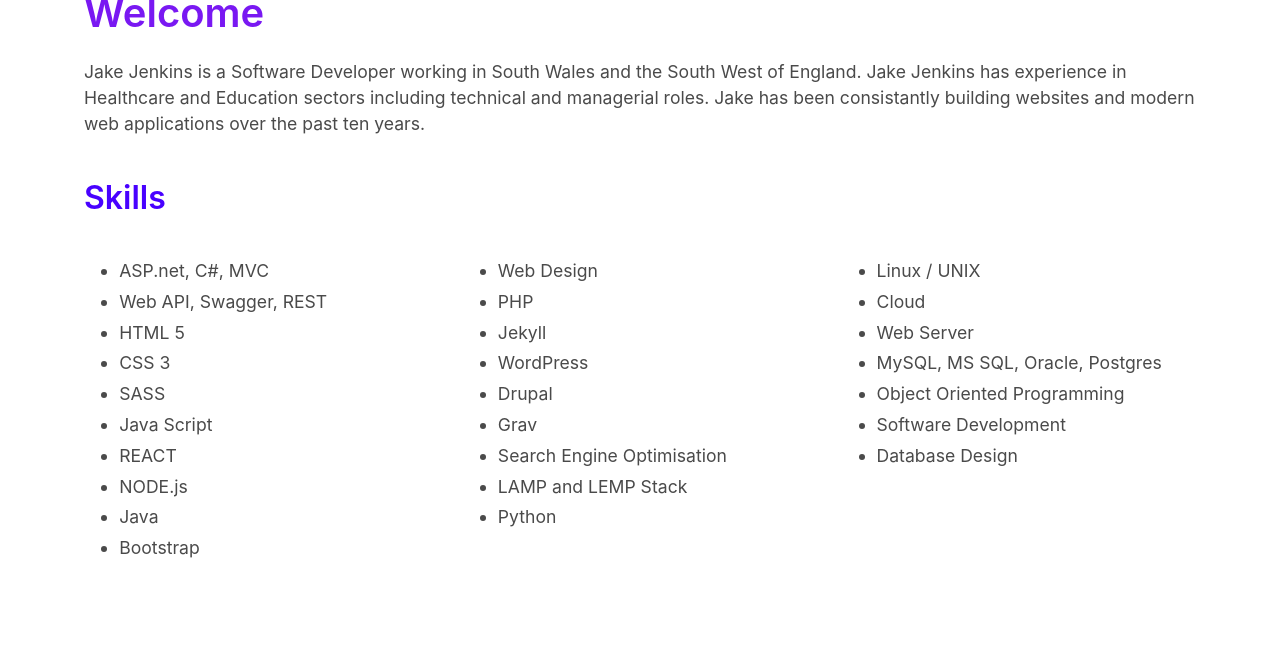
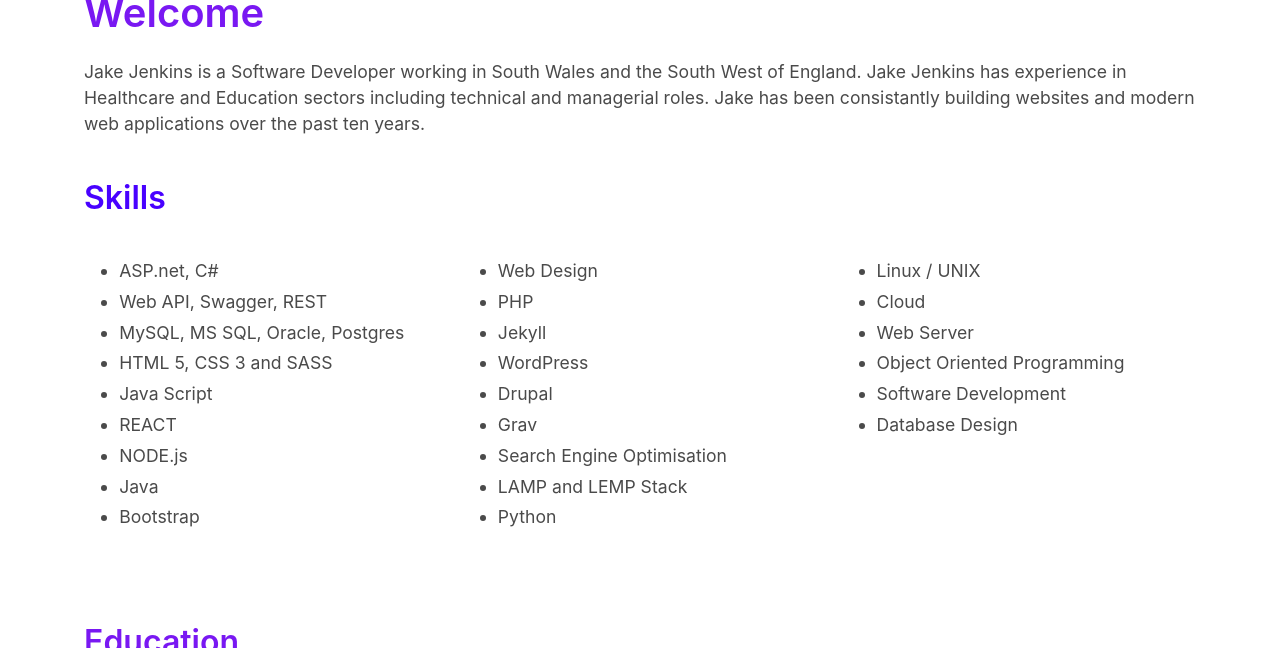
Before and after one commit to jake-jenkins/jjnx-bulma, a Jekyll site: the page built from index.markdown, in a window 1280 px wide and 900 px high, scrolled down 541 px, cut to the strip 0-648 px from the top of the window. Built offline with Jekyll 4.4.1, drawn with Linux system fonts in a browser that asks for light colours.

Commit message:
Updated Index

```diff
--- a/index.markdown
+++ b/index.markdown
@@ -15,11 +15,10 @@ Jake Jenkins is a Software Developer working in South Wales and the South West o
 <div class="columns">
   <div class="column">
     <ul>
-<li>ASP.net, C#, MVC</li>
+<li>ASP.net, C#</li>
 <li>Web API, Swagger, REST</li>
-<li>HTML 5</li>
-<li>CSS 3</li>
-<li>SASS</li>
+<li>MySQL, MS SQL, Oracle, Postgres</li>
+<li>HTML 5, CSS 3 and SASS</li>
 <li>Java Script</li>
 <li>REACT</li>
 <li>NODE.js</li>
```
Also changed, not shown: other parts of index.markdown (+0 -1 lines).
